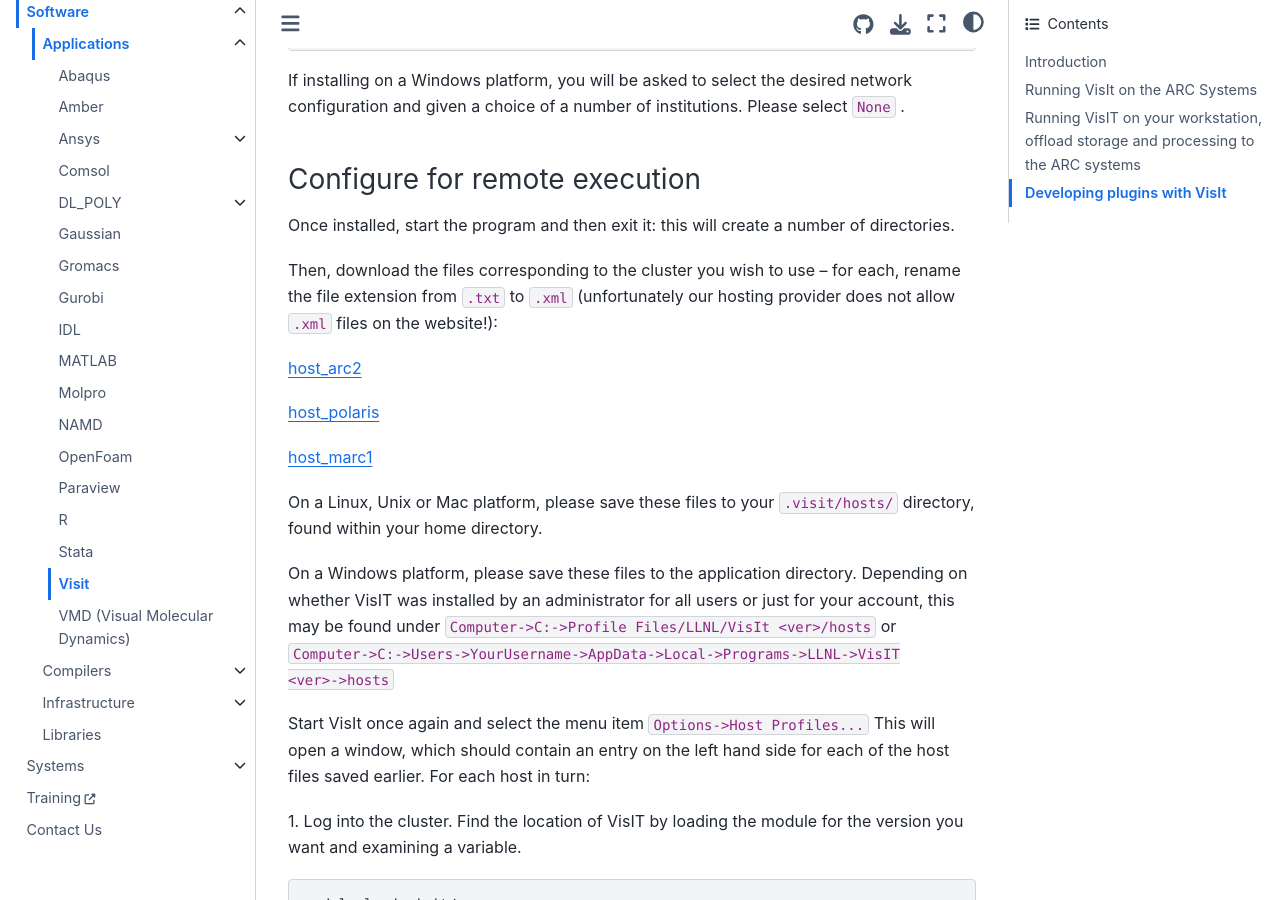
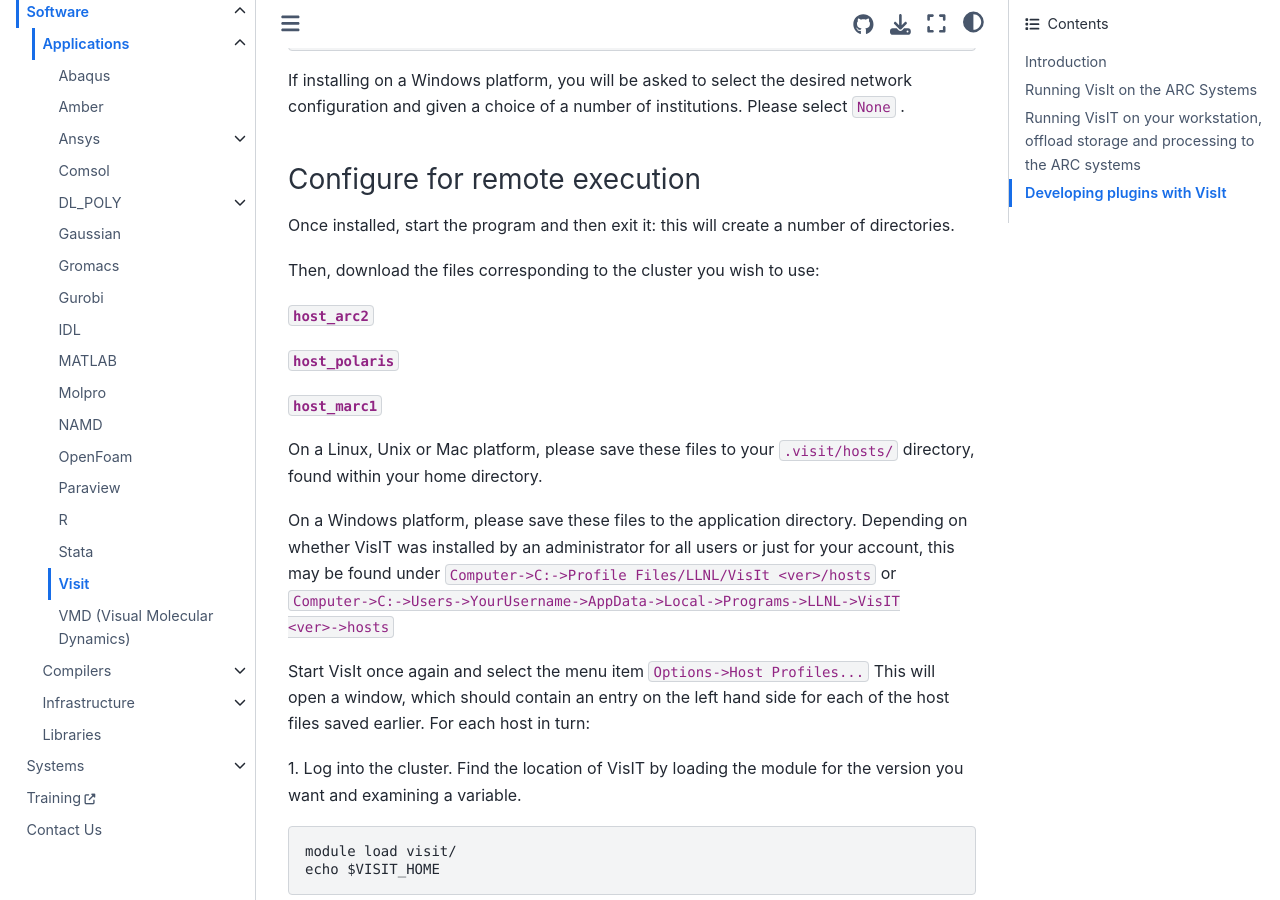
Before and after one commit to foqueiroz/arcdocs.github.io, a Jupyter Book: the page built from book/software/applications/visit.md, in a window 1280 px wide and 900 px high, scrolled down 1879 px. Built offline with Jupyter Book 1.0.4 settings and Sphinx 7.4.7 and the Sphinx Book theme 1.1.4, drawn with Linux system fonts in a browser that asks for light colours.

Commit message:
Correct broken links/images

```diff
--- a/book/software/applications/visit.md
+++ b/book/software/applications/visit.md
@@ -79,16 +79,13 @@ institutions. Please select `None` .
 Once installed, start the program and then exit it: this will create a
 number of directories.
 
-Then, download the files corresponding to the cluster you wish to use --
-for each, rename the file extension from `.txt` to `.xml` (unfortunately our hosting provider does not allow
-`.xml` files on the
-website!):
+Then, download the files corresponding to the cluster you wish to use:
 
-[host\_arc2](https://arc.leeds.ac.uk/wp-content/uploads/2016/02/host_arc2.txt)
+{download}`host_arc2 <../../assets/wp/2016/02/host_arc2.xml>`
 
-[host\_polaris](https://arc.leeds.ac.uk/wp-content/uploads/2016/02/host_polaris.txt)
+{download}`host_polaris <../../assets/wp/2016/02/host_polaris.xml>`
 
-[host\_marc1](https://arc.leeds.ac.uk/wp-content/uploads/2016/02/host_marc1.txt)
+{download}`host_marc1 <../../assets/wp/2016/02/host_marc1.xml>`
 
 On a Linux, Unix or Mac platform, please save these files to your
 `.visit/hosts/` directory,
```
Also changed, not shown: book/software/applications/R.md (+1 -1 lines), book/software/applications/ansys.md (+3 -3 lines), 8 other files.
